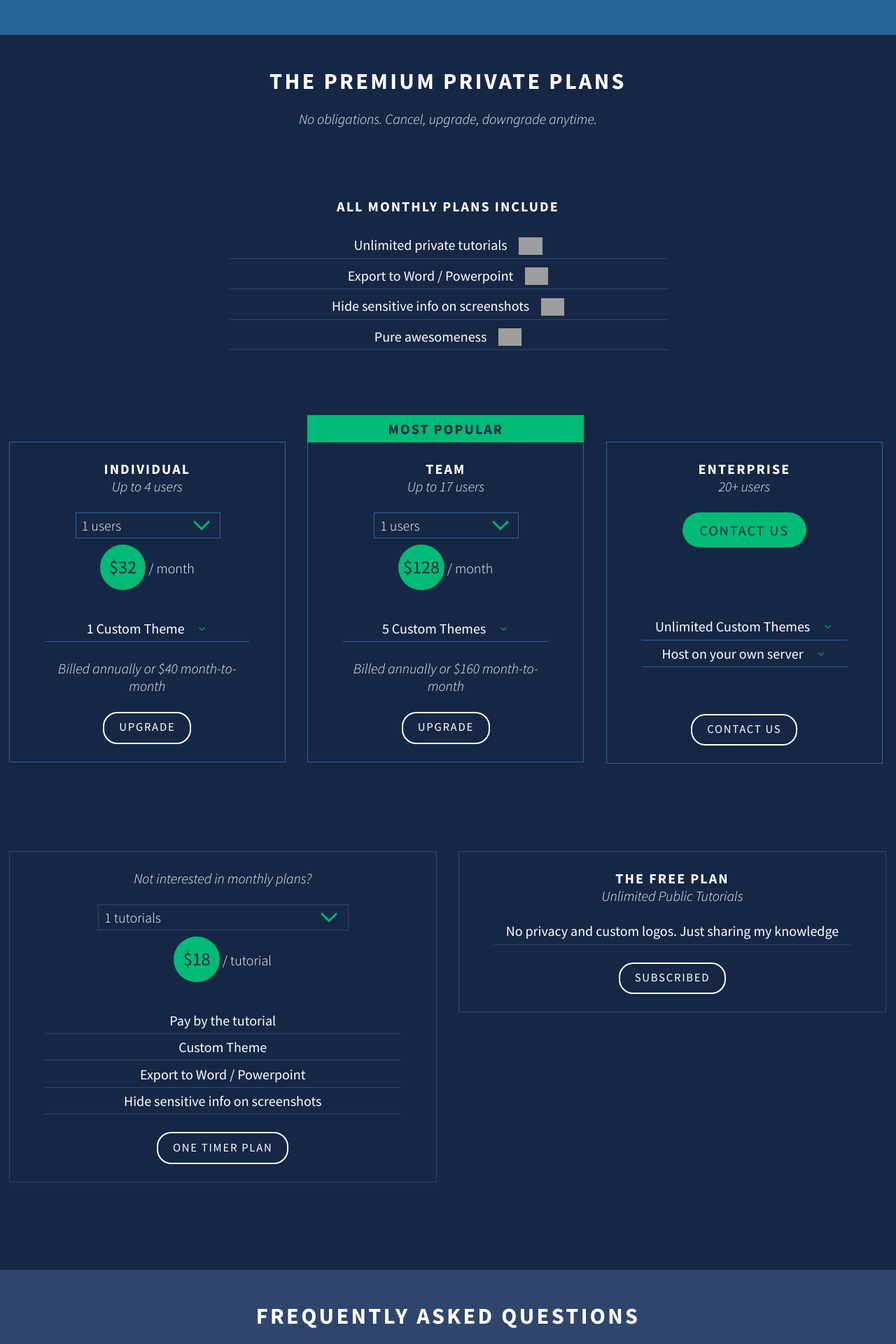
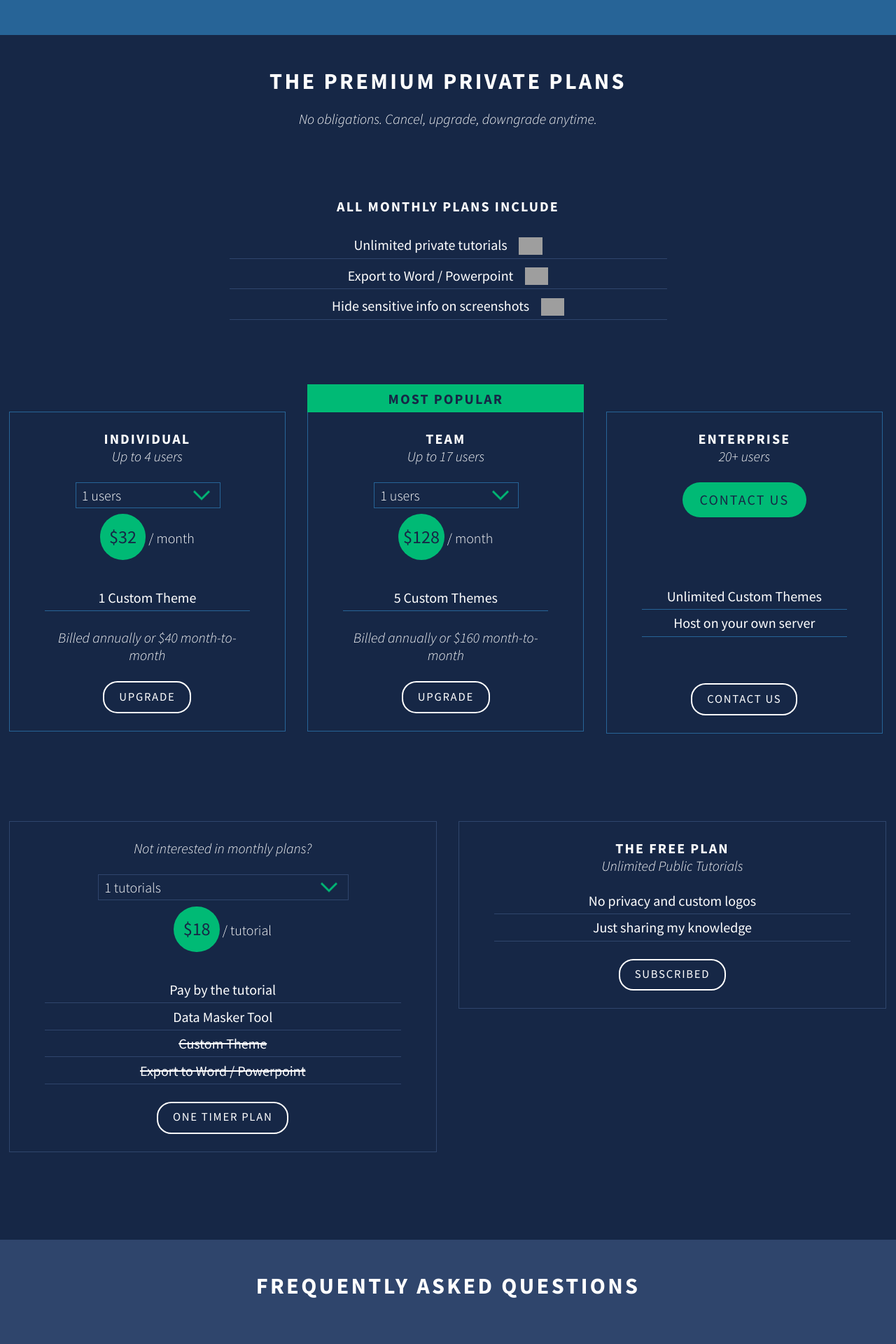
Before and after one commit to metamn/iorad, a Jekyll site: the page built from index.html, in a window 1280 px wide. Shown: the top 1920 px of the page at 70% size. Built offline with Jekyll 4.4.1, drawn with Linux system fonts in a browser that asks for light colours; nearby versions of some CDN libraries; grey boxes are pictures that could not be loaded.

Commit message:
The first couple of corrections done

```diff
--- a/_includes/molecules/features.html
+++ b/_includes/molecules/features.html
@@ -2,13 +2,13 @@
   <ul>
     {% for feature in plan.features %}
       {% if feature.description %}
-        {% assign class = 'with-description' %}
+        {% assign klass = 'with-description' %}
       {% else %}
-        {% assign class = 'no-description' %}
+        {% assign klass = 'no-description' %}
       {% endif %}
 
       <li>
-        <span class="feature {{ class }}">
+        <span class="feature {{ class }} {% include atoms/classname.html title=feature.class %}">
           {{ feature.title }}
         </span>
 
--- a/assets/styles/molecules/features.scss
+++ b/assets/styles/molecules/features.scss
@@ -28,6 +28,10 @@
         &.feature-description {
           display: none;
         }
+
+        &.feature.not-included {
+          text-decoration: line-through;
+        }
       }
     }
   }
--- a/index.html
+++ b/index.html
@@ -6,7 +6,6 @@ all-plans:
   - title: Unlimited private tutorials
   - title: Export to Word / Powerpoint
   - title: Hide sensitive info on screenshots
-  - title: Pure awesomeness
 plans:
   - title: Individual
     subtitle: Up to 4 users
@@ -54,15 +53,19 @@ one-timer-plan:
         text: tutorial
     features:
       - title: Pay by the tutorial
+      - title: Data Masker Tool
+        description: AAAAAA
       - title: Custom Theme
+        class: not included
       - title: Export to Word / Powerpoint
-      - title: Hide sensitive info on screenshots
+        class: not included
     button: One Timer Plan
 free-plan:
   - title: The Free Plan
     subtitle: Unlimited Public Tutorials
     features:
-      - title: No privacy and custom logos. Just sharing my knowledge
+      - title: No privacy and custom logos
+      - title: Just sharing my knowledge
     button: Subscribed
 faqs:
   - title: Example question?
```
Also changed, not shown: assets/styles/screen.css, 4 other files.
